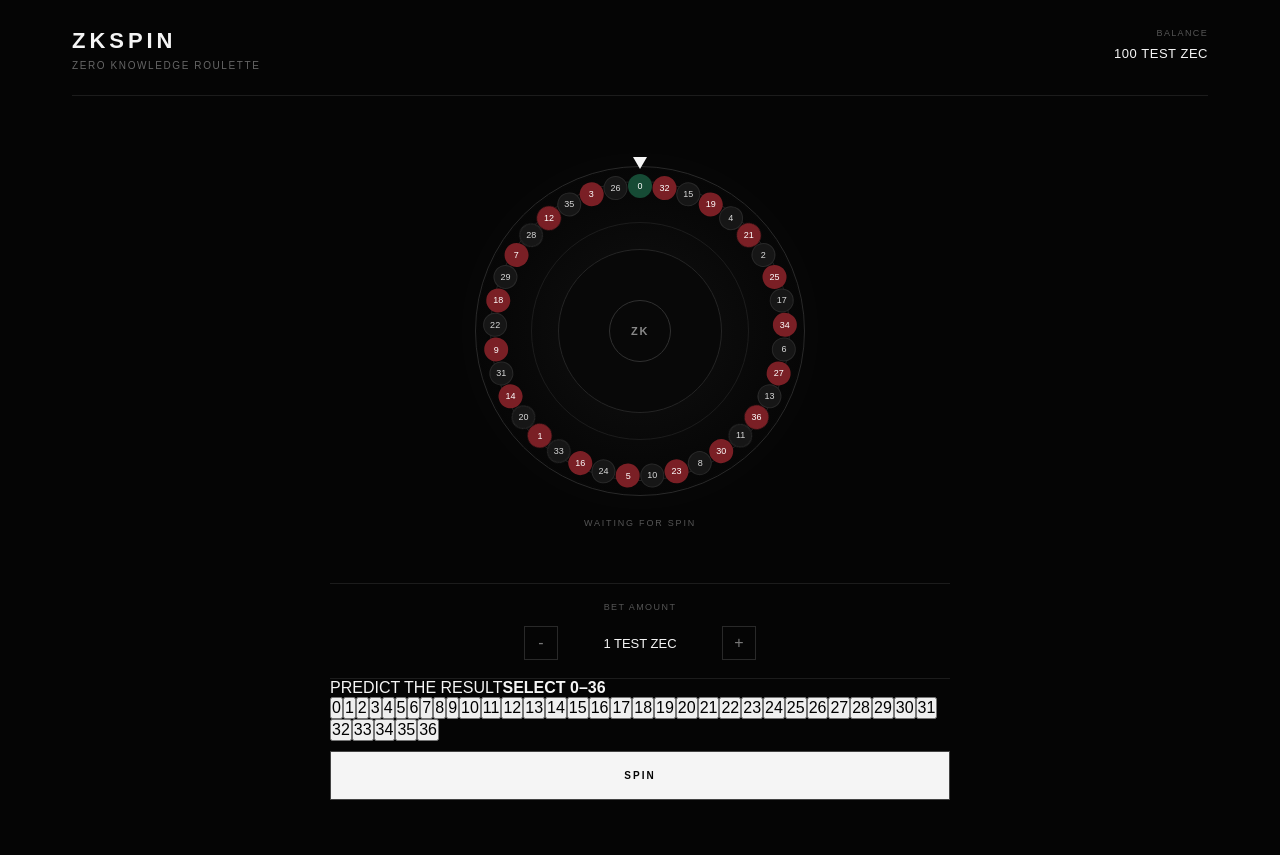
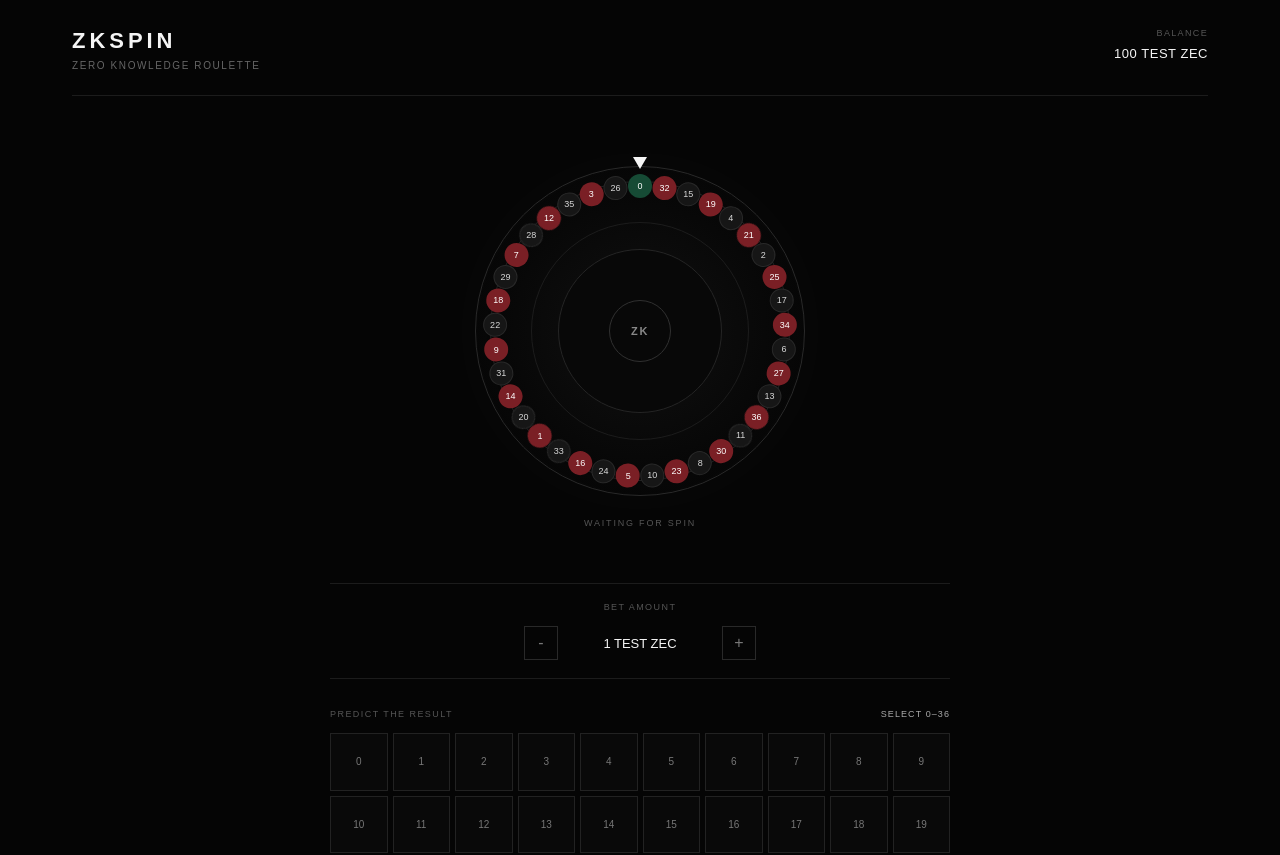
Before and after one commit to justneverminding/ZKSpin, a Next.js app: page / in a window 1280 px wide. Shown: the top 855 px of the page. Built offline with nearby package versions, Linux system fonts and the light colour scheme.

Commit message:
Add exact number prediction

```diff
--- a/app/globals.css
+++ b/app/globals.css
@@ -500,3 +500,70 @@ button {
   background: #164b35;
   color: #fff;
 }
+/* Number Prediction */
+
+.prediction {
+  margin-top: 10px;
+  padding: 20px 0;
+}
+
+.prediction-header {
+  display: flex;
+  align-items: center;
+  justify-content: space-between;
+  margin-bottom: 14px;
+}
+
+.prediction-header span {
+  color: #555;
+  font-size: 9px;
+  letter-spacing: 0.16em;
+}
+
+.prediction-header strong {
+  color: #aaa;
+  font-size: 9px;
+  font-weight: 500;
+  letter-spacing: 0.12em;
+}
+
+.number-grid {
+  display: grid;
+  grid-template-columns: repeat(10, 1fr);
+  gap: 5px;
+}
+
+.number-button {
+  aspect-ratio: 1;
+  border: 1px solid #222;
+  background: #090909;
+  color: #777;
+  cursor: pointer;
+
+  font-size: 10px;
+
+  transition:
+    border-color 0.2s ease,
+    background 0.2s ease,
+    color 0.2s ease;
+}
+
+.number-button:hover {
+  border-color: #555;
+  color: #fff;
+}
+
+.number-button.selected {
+  border-color: #888;
+  background: #f5f5f5;
+  color: #050505;
+}
+
+.number-button:disabled {
+  cursor: not-allowed;
+}
+@media (max-width: 600px) {
+  .number-grid {
+    grid-template-columns: repeat(7, 1fr);
+  }
+}
```
